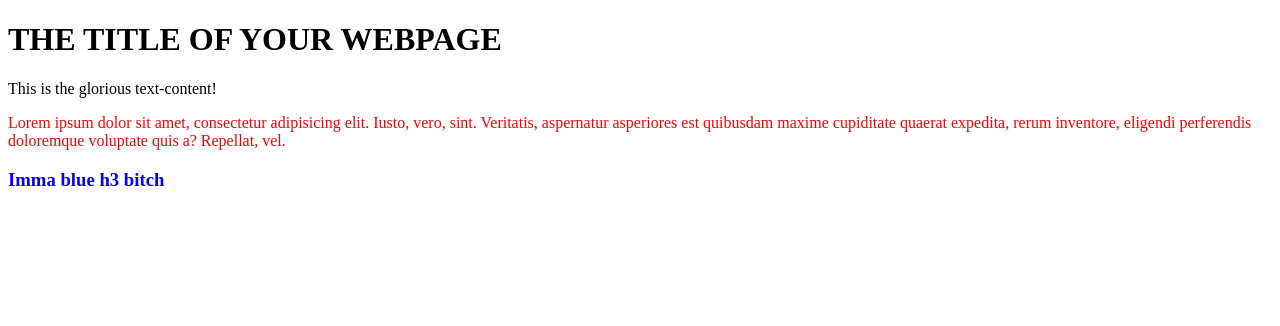
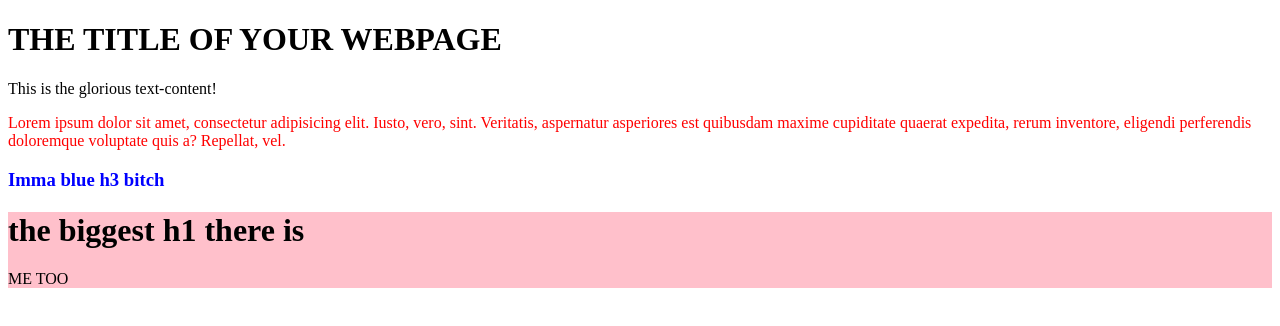
Before and after one commit to Kahaan/practice-DOM-manipulation-, a plain HTML site: page index.html in a window 1280 px wide. Drawn offline with Linux system fonts and the light colour scheme.

Commit message:
practice

```diff
--- a/index.html
+++ b/index.html
@@ -35,9 +35,9 @@
     const p = document.createElement('p')
     p.textContent = 'ME TOO'
     div.appendChild(h1)
-    // div.appendChild(p)
+    div.appendChild(p)
 
-    // container.appendChild(div)
+    container.appendChild(div)
 
 
   </script>
```
